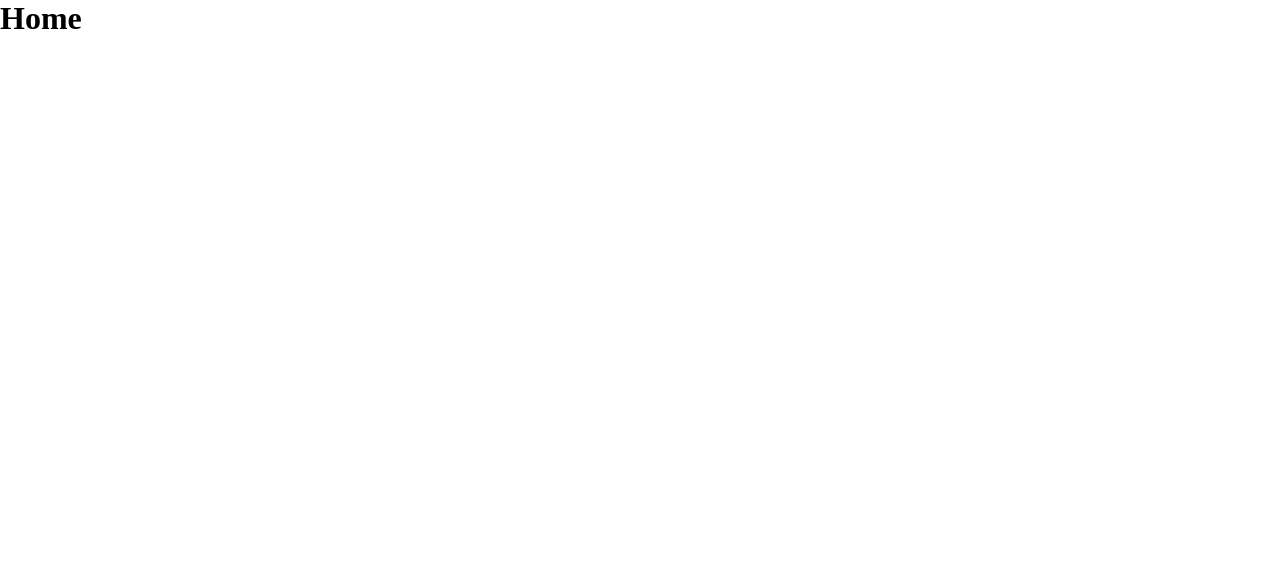
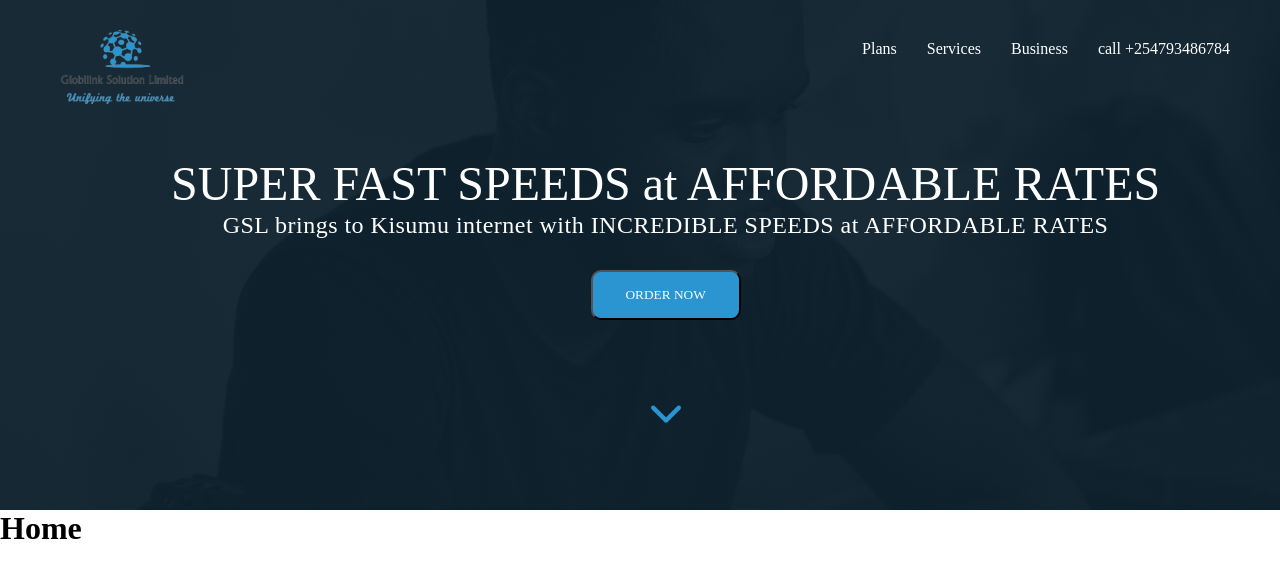
Before and after one commit to Imranyy/GSL, a React (Create React App) app: page / in a window 1280 px wide. Shown: the top 578 px of the page. Built offline with nearby package versions, Linux system fonts and the light colour scheme.

Commit message:
done with the hero image

```diff
--- a/public/index.html
+++ b/public/index.html
@@ -2,12 +2,12 @@
 <html lang="en">
   <head>
     <meta charset="utf-8" />
-    <link rel="icon" href="%PUBLIC_URL%/favicon.ico" />
+    <link rel="icon" href="%PUBLIC_URL%/Globilink Logo 1.png" />
     <meta name="viewport" content="width=device-width, initial-scale=1" />
 
     <link rel="manifest" href="%PUBLIC_URL%/manifest.json" />
 
-    <title>React App</title>
+    <title>GSL</title>
   </head>
   <body>
 
--- a/src/App.css
+++ b/src/App.css
@@ -2,13 +2,62 @@
   padding: 0;
   margin: 0;
   font-family: 'Ubuntu';
-  background: rgba(255, 255, 255, 0.91);
+}
+nav{
+  color: white;
+  display: flex;
+}
+nav .logo{
+  background: url('./media/Globilink\ Logo\ 1.png');
+  width: 137px;
+  height: 116px;
+}
+nav ul{
+  list-style: none;
+  display: flex;
+  padding-top: 30px;
+  position: absolute;
+  right: 50px;
+}
+nav ul li{
+  padding-left: 30px;
+  cursor: pointer;
 }
 .hero-image{
-  width: 100%;
-  height: 628px;
-  left: 0px;
-  top: 0px;
-
+  padding-top: 10px;
+  padding-left: 4%;
+  height: 500px;
+  color: white;
+  text-align: center;
   background: linear-gradient(0deg, rgba(13, 33, 45, 0.79), rgba(13, 33, 45, 0.79)), url('./media/Rectangle\ 17.png');
 }
+.hero-image h1{
+  margin-top: 30px;
+  height: 55px;
+  font-weight: 400;
+  font-size: 48px;
+  line-height: 55px;
+}
+.hero-image p{
+  height: 59px;
+  font-family: 'Ubuntu';
+  font-style: normal;
+  font-weight: 400;
+  font-size: 24px;
+  line-height: 28px;
+  letter-spacing: 0.02em;
+}
+.hero-image button{
+  width: 150px;
+  height: 50px;
+  background: #2A95D0;
+  border-radius: 10px;
+  line-height: 28px;
+  color: #FCFCFC;
+  cursor: pointer;
+}
+.hero-image img{
+  margin-top: 85px;
+  cursor: pointer;
+  width: 30px;
+}
--- a/src/components/HeroImage.js
+++ b/src/components/HeroImage.js
@@ -1,11 +1,16 @@
 import React from 'react';
 import Navbar from './Navbar';
+import vector from "../media/Vector.png";
 
 function HeroImage(props) {
     return (
         <>
             <div className='hero-image'>
                 <Navbar/>
+                <h1>SUPER FAST SPEEDS at AFFORDABLE RATES </h1>
+                <p>GSL brings to Kisumu internet with INCREDIBLE SPEEDS at AFFORDABLE RATES </p>
+                <button>ORDER NOW</button><br/>
+                <img src={vector} alt="..." />
             </div>
         </>
     );
--- a/src/components/Navbar.js
+++ b/src/components/Navbar.js
@@ -4,7 +4,13 @@ function Navbar(props) {
     return (
         <>
             <nav>
-                Navbar
+                <div className='logo'></div>
+                <ul>
+                    <li>Plans</li>
+                    <li>Services</li>
+                    <li>Business</li>
+                    <li>call +254793486784</li>
+                </ul>
             </nav>
         </>
     );
--- a/src/pages/LandingPage.js
+++ b/src/pages/LandingPage.js
@@ -1,8 +1,10 @@
 import React from 'react';
+import HeroImage from '../components/HeroImage';
 
 function LandingPage(props) {
     return (
         <>
+        <HeroImage/>
             <h1>Home</h1>
         </>
     );
```
Also changed, not shown: public/Globilink Logo 1.png (added), public/manifest.json, src/media/Vector.png (added).
